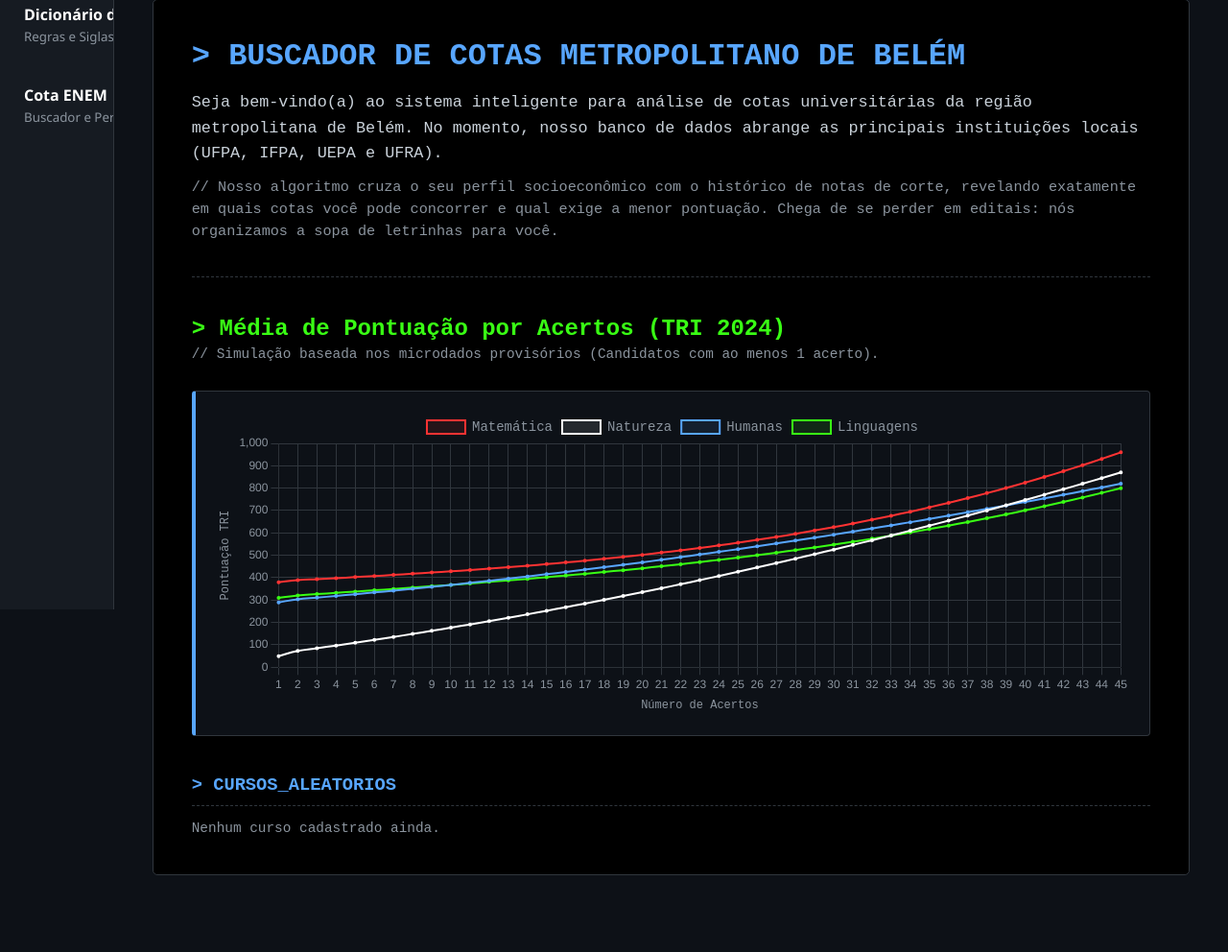
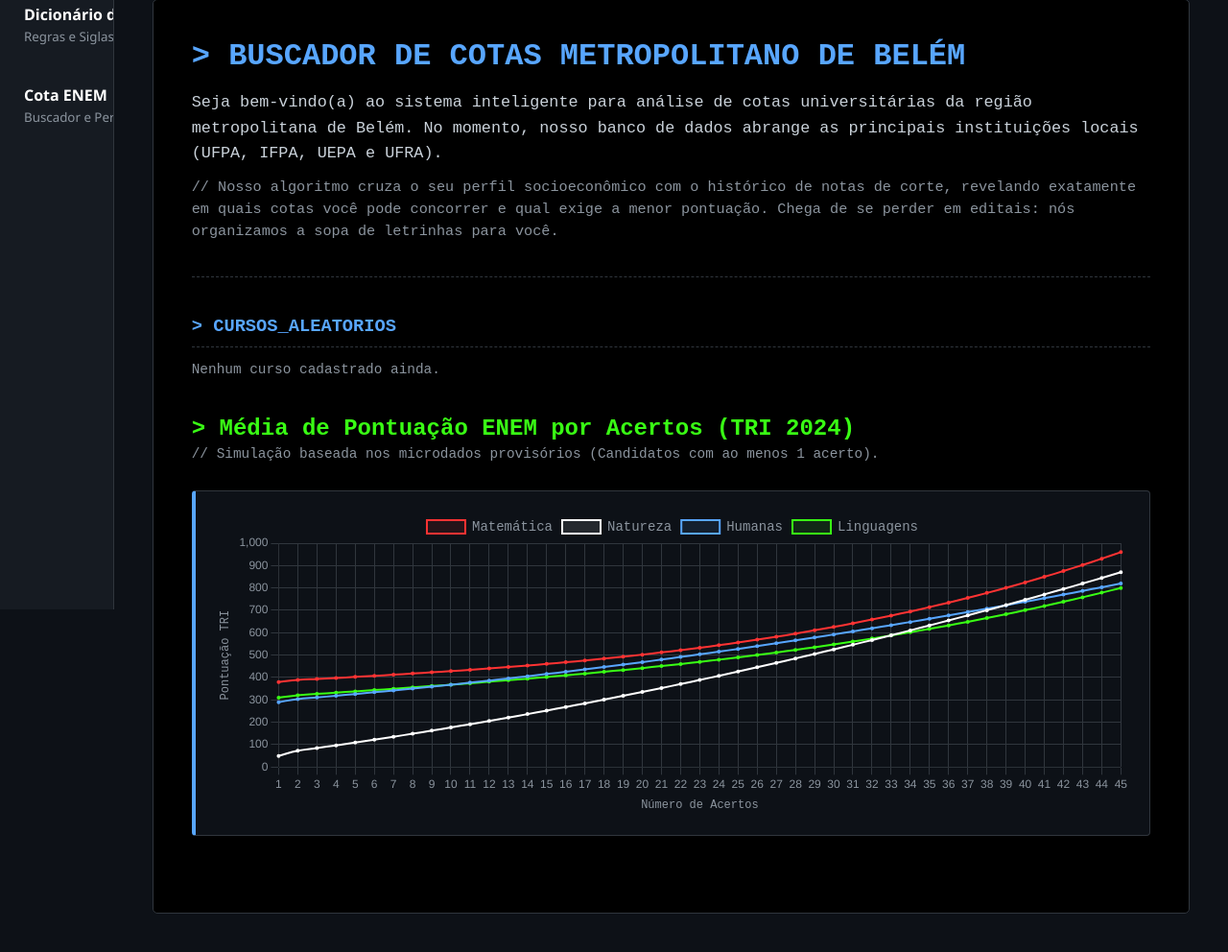
Before and after one commit to rodrigosousa64/capi_busque, a Django app: page / in a window 1280 px wide. Shown: the part 165-1157 px from the top of the page at 96% size. Before the commit the page ends 1077 px from the top, so only its background shows below. Run offline with Django 5.2, Linux system fonts and the light colour scheme; data that the repository does not hold is empty.

Commit message:
style: rearrange dashboard to show random courses before the ENEM TRI chart and update chart title

```diff
--- a/templates/home/dashboard.html
+++ b/templates/home/dashboard.html
@@ -12,17 +12,8 @@
             // Nosso algoritmo cruza o seu perfil socioeconômico com o histórico de notas de corte, revelando exatamente em quais cotas você pode concorrer e qual exige a menor pontuação. Chega de se perder em editais: nós organizamos a sopa de letrinhas para você.
         </p>
     </div>
-    <h2 style="color: #39ff14; margin-bottom: 5px;">> Média de Pontuação por Acertos (TRI 2024)</h2>
-    <p style="color: #8b949e; font-size: 0.9rem; margin-top: 0; margin-bottom: 30px;">
-        // Simulação baseada nos microdados provisórios (Candidatos com ao menos 1 acerto).
-    </p>
-
-    <div style="background: #0d1117; border: 1px solid #30363d; border-left: 4px solid #58a6ff; padding: 20px; border-radius: 4px; margin-bottom: 40px;">
-        <canvas id="triChart" height="100"></canvas>
-    </div>
-
     <h3 style="color: #58a6ff; margin-bottom: 15px; border-bottom: 1px dashed #30363d; padding-bottom: 10px;">> CURSOS_ALEATORIOS</h3>
-    <div style="display: grid; grid-template-columns: repeat(auto-fill, minmax(250px, 1fr)); gap: 20px;">
+    <div style="display: grid; grid-template-columns: repeat(auto-fill, minmax(250px, 1fr)); gap: 20px; margin-bottom: 40px;">
         {% for curso in cursos_aleatorios %}
         <div style="border: 1px solid #30363d; padding: 15px; background: #0d1117; display: flex; flex-direction: column;">
             <div style="color: #8b949e; font-size: 0.8rem; margin-bottom: 5px;">[{{ curso.institution }} | {{ curso.year_reference }}]</div>
@@ -52,6 +43,15 @@
         {% empty %}
         <div style="color: #8b949e; font-size: 0.9rem;">Nenhum curso cadastrado ainda.</div>
         {% endfor %}
+    </div>
+
+    <h2 style="color: #39ff14; margin-bottom: 5px;">> Média de Pontuação ENEM por Acertos (TRI 2024)</h2>
+    <p style="color: #8b949e; font-size: 0.9rem; margin-top: 0; margin-bottom: 30px;">
+        // Simulação baseada nos microdados provisórios (Candidatos com ao menos 1 acerto).
+    </p>
+
+    <div style="background: #0d1117; border: 1px solid #30363d; border-left: 4px solid #58a6ff; padding: 20px; border-radius: 4px; margin-bottom: 40px;">
+        <canvas id="triChart" height="100"></canvas>
     </div>
 </div>
 
```
